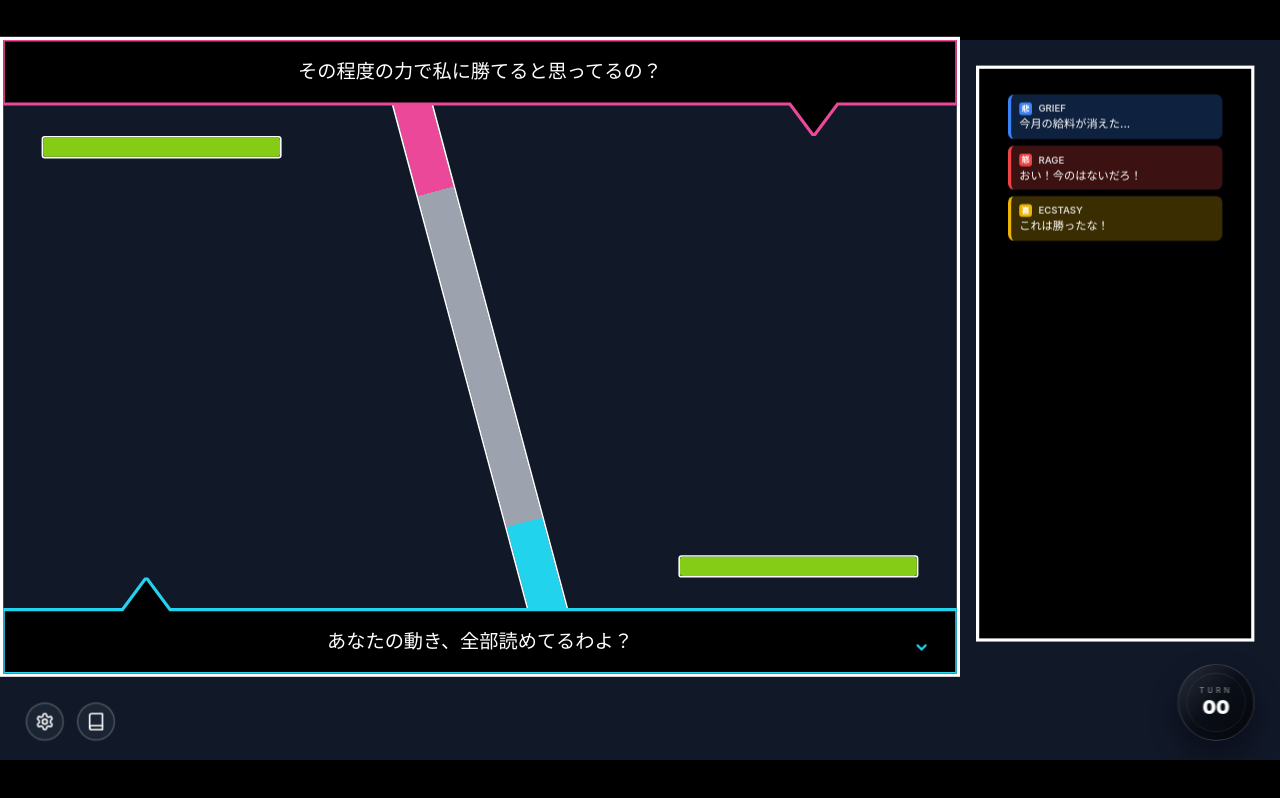
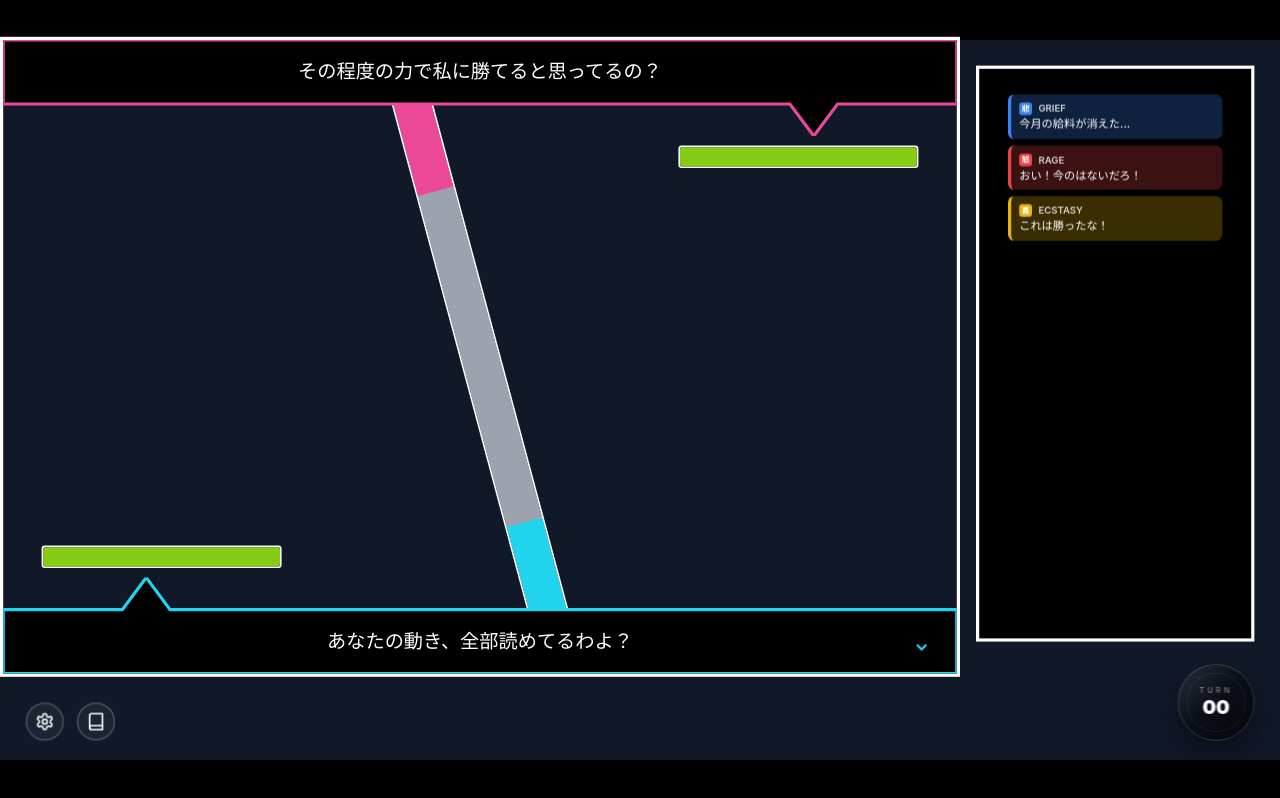
Before and after one commit to naolab/magical-arena-sim, a Next.js app: page /battle in a window 1280 px wide. Built offline with nearby package versions, Linux system fonts and the light colour scheme.

Commit message:
feat: mirror hp gauges and adjust vertical offset

```diff
--- a/src/components/battle-v2/BattleContainer.tsx
+++ b/src/components/battle-v2/BattleContainer.tsx
@@ -503,27 +503,27 @@ export function BattleContainer() {
                   />
                 </div>
 
-                {/* 左上：プレイヤーHPゲージ */}
-                <div className="absolute top-0 left-12 w-[300px]">
+                {/* 右上：敵HPゲージ */}
+                <div className="absolute top-3 right-12 w-[300px]">
+                  <div className="relative h-7 bg-gray-800 border-2 border-white rounded">
+                    <div
+                      className="absolute top-0 left-0 h-full rounded transition-all duration-300"
+                      style={{
+                        width: `${(battleState.enemy.hp / battleState.enemy.maxHp) * 100}%`,
+                        backgroundColor: getHpColor(battleState.enemy.hp / battleState.enemy.maxHp)
+                      }}
+                    />
+                  </div>
+                </div>
+
+                {/* 左下：プレイヤーHPゲージ */}
+                <div className="absolute bottom-3 left-12 w-[300px]">
                   <div className="relative h-7 bg-gray-800 border-2 border-white rounded">
                     <div
                       className="absolute top-0 left-0 h-full rounded transition-all duration-300"
                       style={{
                         width: `${(battleState.player.hp / battleState.player.maxHp) * 100}%`,
                         backgroundColor: getHpColor(battleState.player.hp / battleState.player.maxHp)
-                      }}
-                    />
-                  </div>
-                </div>
-
-                {/* 右下：敵HPゲージ */}
-                <div className="absolute bottom-0 right-12 w-[300px]">
-                  <div className="relative h-7 bg-gray-800 border-2 border-white rounded">
-                    <div
-                      className="absolute top-0 left-0 h-full rounded transition-all duration-300"
-                      style={{
-                        width: `${(battleState.enemy.hp / battleState.enemy.maxHp) * 100}%`,
-                        backgroundColor: getHpColor(battleState.enemy.hp / battleState.enemy.maxHp)
                       }}
                     />
                   </div>
```
